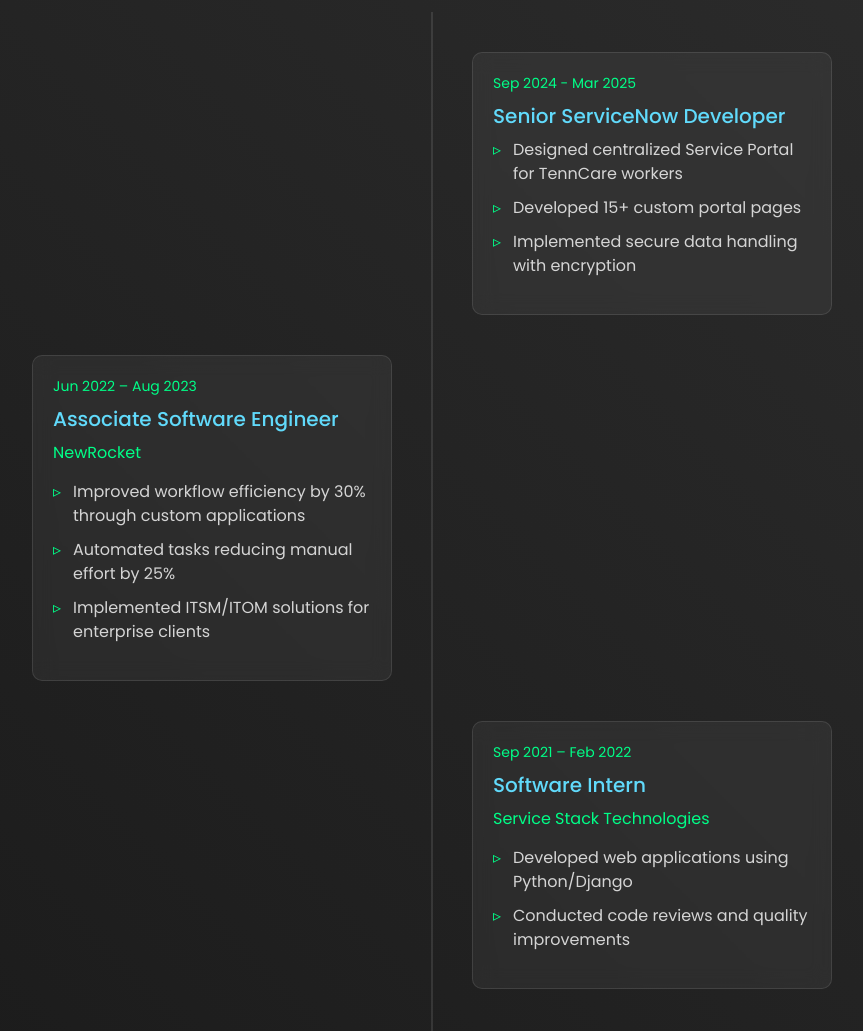
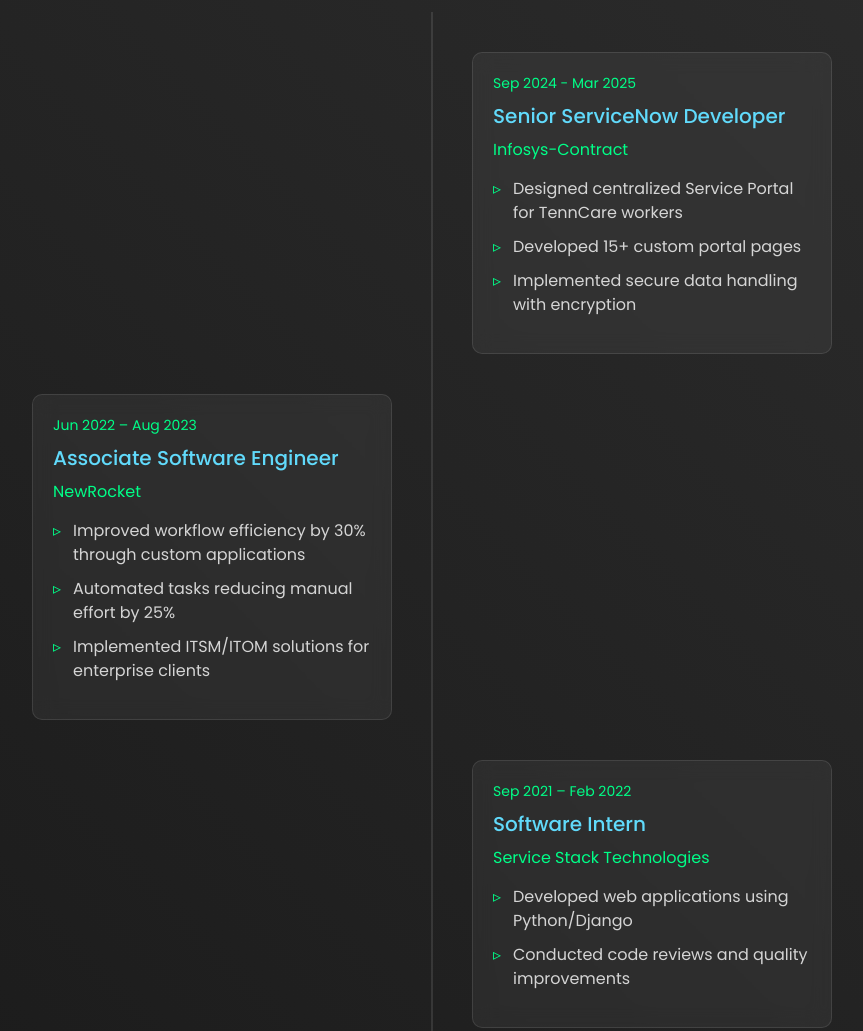
Before and after one commit to Fatih-ProX/MyFolio, a plain HTML site: page index.html in a window 1280 px wide. Shown: the part 2920-3951 px from the top of the page, without its empty margins (208-1071 px from the left). Drawn offline with nearby package versions, Linux system fonts and the light colour scheme; some packages are replaced by stand-ins of ours; a script that the page names is missing.

Commit message:
Update index.html

```diff
--- a/index.html
+++ b/index.html
@@ -183,6 +183,7 @@
                 <div class="timeline-item glass-card">
                     <div class="timeline-date">Sep 2024 - Mar 2025</div>
                     <h3 class="timeline-title">Senior ServiceNow Developer</h3>
+                    <div class="timeline-institution">Infosys-Contract </div>
                     <ul class="timeline-details">
                         <li>Designed centralized Service Portal for TennCare workers</li>
                         <li>Developed 15+ custom portal pages</li>
```
